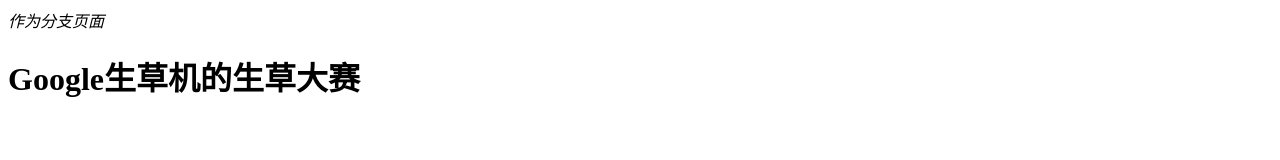
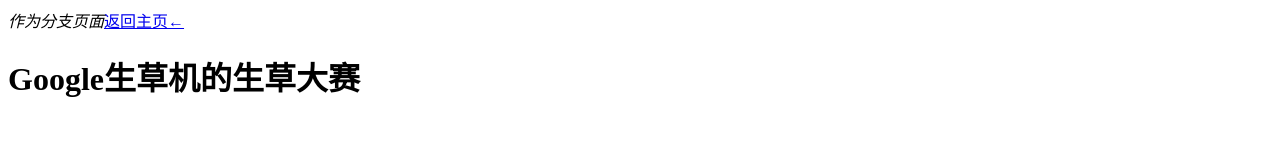
Before and after one commit to ptr-flk/Krah-17.github.io, a plain HTML site: page 生草大赛.html in a window 1280 px wide. Shown: the top 160 px of the page. Drawn offline with Linux system fonts and the light colour scheme.

Commit message:
Update 生草大赛.html

```diff
--- a/生草大赛.html
+++ b/生草大赛.html
@@ -4,7 +4,7 @@
 <title>分支：Google生草机的生草大赛</title>
 </head>
 <body>
-<div><i>作为分支页面</i></div>
+<div><i>作为分支页面</i><a href="krah-17.github.io">返回主页←</a></div>
 <div>
 <h1>Google生草机的生草大赛</h1><br>
 </div>
```
